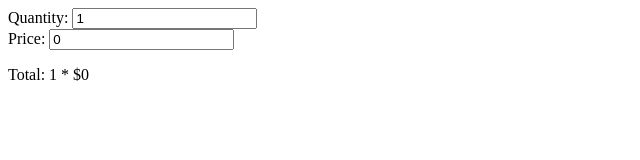
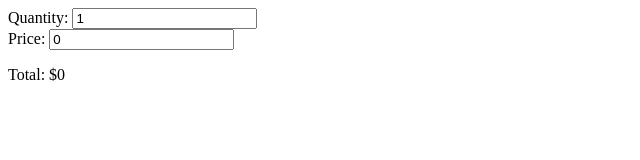
Before and after one commit to mikehall314/elephant, a SvelteKit app: page / in a window 1280 px wide. Shown: the top 160 px of the page, without its empty margins (0-640 px from the left). Built offline with nearby package versions, Linux system fonts and the light colour scheme.

Commit message:
feat: Total now shows multiplied values

```diff
--- a/src/routes/+page.svelte
+++ b/src/routes/+page.svelte
@@ -6,4 +6,4 @@
 <div>Quantity: <input type="number" bind:value={quantity}></div>
 <div>Price: <input type="number" bind:value={price}></div>
 
-<p>Total: {quantity} * ${price}</p>
+<p>Total: ${quantity * price}</p>
```
